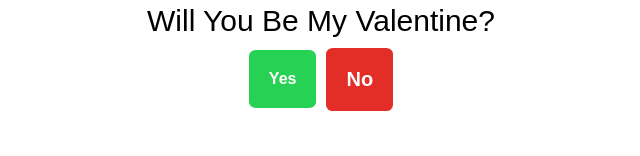
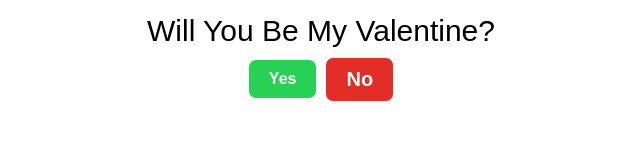
Before and after one commit to JahrJahrBinks/jahrjahrbinks.github.io, a plain HTML site: page index.html in a window 1280 px wide. Shown: the part 435-591 px from the top of the page, without its empty margins (319-959 px from the left). Drawn offline with Linux system fonts and the light colour scheme; a web font is replaced by a local one.

Commit message:
Update style.css

```diff
--- a/style.css
+++ b/style.css
@@ -45,12 +45,13 @@ body {
 .NoButton,
 .yesButton {
     border: none;
-    padding: 20px 20px;
-    border-radius: 10%;
+    padding: 10px 20px;
+    border-radius: 7px;
     font-size: 20px;
     font-weight: bold;
     color: white;
 }
+
 
 .NoButton {
     background-color: rgb(227, 45, 39);
@@ -61,11 +62,11 @@ body {
 }
 
 .yesButton {
-    background-color: #15bd60;
+    background-color: rgb(21, 189, 96);
 }
 
 .yesButton:hover {
-    background-color: #18ed77;
+    background-color: rgb(24, 219, 111);
 }
 
 .text {
```
